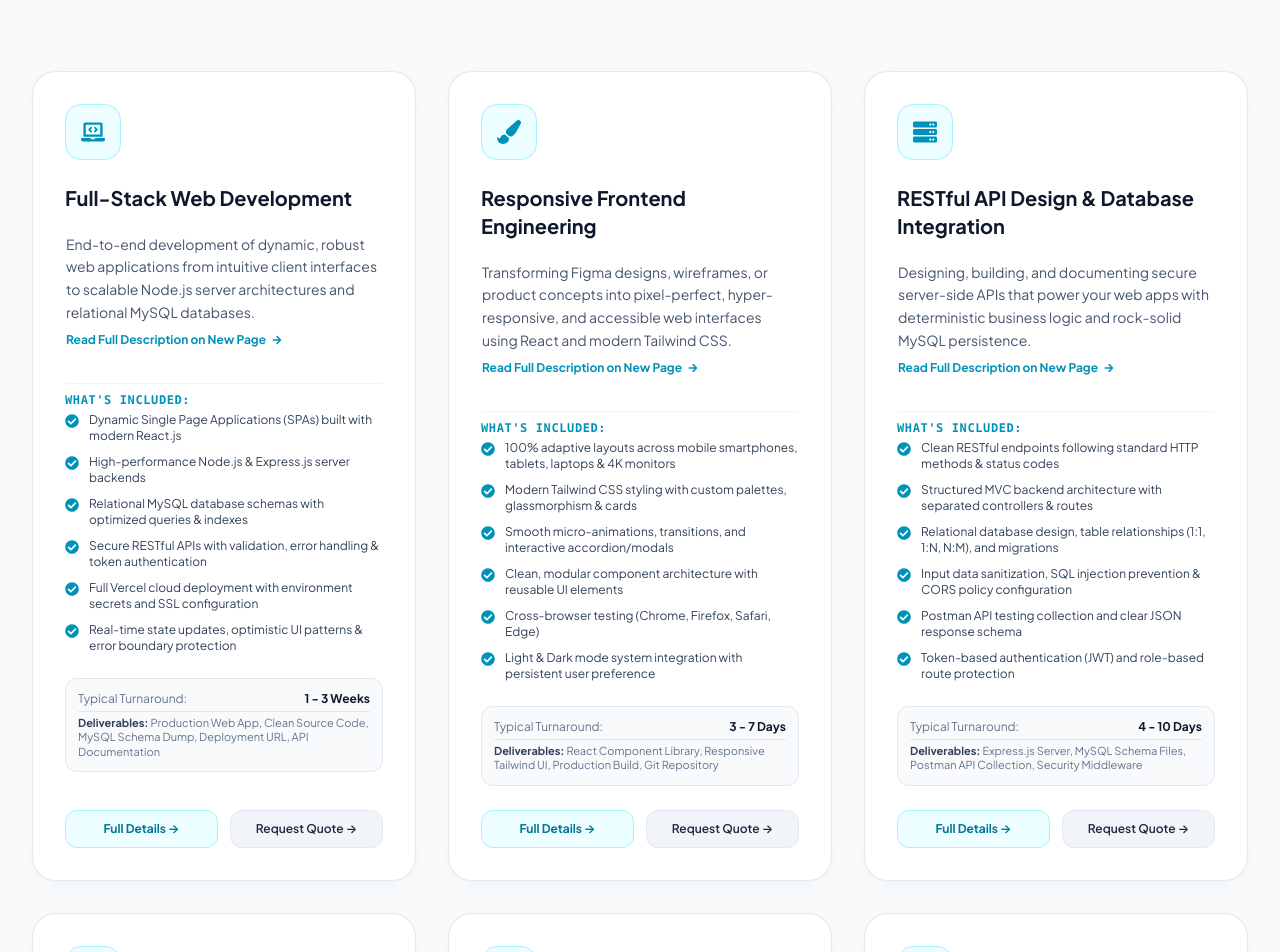
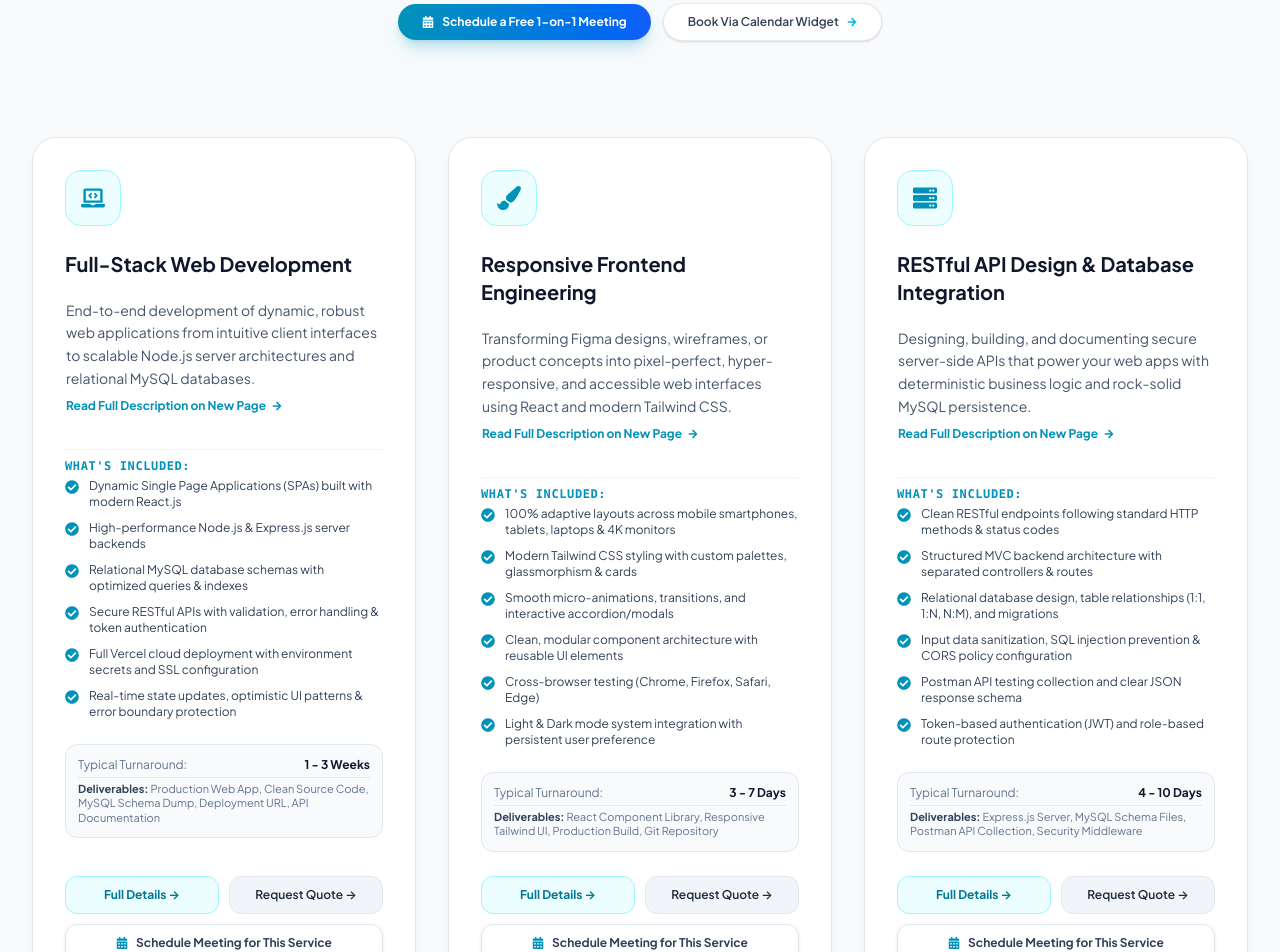
Before and after one commit to hassanakbar-dev/Hassan-Akbar-Portfolio-project, a React (Vite) app in the folder frontend/: page /services in a window 1280 px wide. Shown: the part 300-1252 px from the top of the page. Built offline with nearby package versions, Linux system fonts and the light colour scheme; no server answers.

Commit message:
update services.jsx

```diff
--- a/frontend/src/pages/Services.jsx
+++ b/frontend/src/pages/Services.jsx
@@ -1,10 +1,13 @@
+import { useState } from 'react'
 import { Link } from 'react-router-dom'
 import {
   FaLaptopCode, FaPaintBrush, FaServer, FaRocket,
   FaBug, FaCloudUploadAlt, FaCheckCircle, FaShieldAlt,
-  FaClock, FaSmile, FaCheck, FaArrowRight, FaQuestionCircle
+  FaClock, FaSmile, FaCheck, FaArrowRight, FaQuestionCircle,
+  FaCalendarAlt
 } from 'react-icons/fa'
 import { servicesData, servicePackages, workProcess, personalInfo } from '../data/portfolioData'
+import ScheduleMeeting from '../components/ScheduleMeeting'
 
 const iconMap = {
   FaLaptopCode: FaLaptopCode,
@@ -16,8 +19,19 @@ const iconMap = {
 }
 
 export default function Services() {
+  const [meetingModalService, setMeetingModalService] = useState(null)
   return (
     <div className="pt-32 pb-24 max-w-7xl mx-auto px-4 sm:px-6 lg:px-8 space-y-24">
+
+      {/* Schedule Meeting Modal */}
+      {meetingModalService && (
+        <ScheduleMeeting
+          isModal={true}
+          isOpen={true}
+          preselectedService={meetingModalService}
+          onClose={() => setMeetingModalService(null)}
+        />
+      )}
 
       {/* Header */}
       <div className="text-center max-w-3xl mx-auto space-y-4">
@@ -30,6 +44,24 @@ export default function Services() {
         <p className="text-slate-600 dark:text-slate-400 text-base sm:text-lg leading-relaxed">
           High-standard web development services tailored to deliver speed, aesthetic elegance, and reliable functionality for founders, startups, and established enterprises.
         </p>
+
+        {/* Quick Action Meeting Buttons */}
+        <div className="pt-3 flex flex-wrap items-center justify-center gap-3">
+          <button
+            onClick={() => setMeetingModalService('General Discovery & Architecture Call')}
+            className="inline-flex items-center gap-2 px-6 py-2.5 rounded-full text-xs font-bold text-white bg-gradient-to-r from-cyan-600 to-blue-600 hover:from-cyan-500 hover:to-blue-500 shadow-lg shadow-cyan-600/25 transition cursor-pointer"
+          >
+            <FaCalendarAlt className="text-xs" />
+            <span>Schedule a Free 1-on-1 Meeting</span>
+          </button>
+          <a
+            href="#schedule-meeting"
+            className="inline-flex items-center gap-2 px-6 py-2.5 rounded-full text-xs font-semibold text-slate-700 dark:text-slate-300 bg-white dark:bg-slate-900 border border-slate-200 dark:border-slate-800 hover:border-cyan-500/40 shadow-sm transition"
+          >
+            <span>Book Via Calendar Widget</span>
+            <FaArrowRight className="text-[10px] text-cyan-500" />
+          </a>
+        </div>
       </div>
 
       {/* Services Grid (All 6 core services) */}
@@ -56,7 +88,7 @@ export default function Services() {
                 {/* Clickable Description opening dedicated new page */}
                 <Link
                   to={`/services/${service.slug}`}
-                  className="block group/desc mb-5 p-3 -mx-3 rounded-2xl hover:bg-cyan-50/60 dark:hover:bg-cyan-950/25 transition border border-transparent hover:border-cyan-200 dark:hover:border-cyan-800/50 cursor-pointer"
+                  className="block group/desc mb-5 p-3 -mx-3 rounded-2xl hover:bg-cyan-50/60 dark:hover:bg-cyan-950/25 transition border border-transparent hover:border-cyan-200 dark:border-cyan-800/50 cursor-pointer"
                   title="Click to read full description and specifications on a new page"
                 >
                   <p className="text-slate-600 dark:text-slate-400 text-sm leading-relaxed">
@@ -92,7 +124,8 @@ export default function Services() {
                 </div>
               </div>
 
-              <div className="pt-6 grid grid-cols-2 gap-3">
+              <div className="pt-6 space-y-2.5">
+                <div className="grid grid-cols-2 gap-2.5">
                   <Link
                     to={`/services/${service.slug}`}
                     className="inline-flex items-center justify-center py-2.5 px-3 rounded-xl text-xs font-bold text-cyan-700 dark:text-cyan-300 bg-cyan-50 dark:bg-cyan-950/40 hover:bg-cyan-100 dark:hover:bg-cyan-900/50 border border-cyan-200 dark:border-cyan-800/60 transition text-center"
@@ -106,9 +139,37 @@ export default function Services() {
                     Request Quote →
                   </Link>
                 </div>
+
+                {/* Schedule Meeting Button */}
+                <button
+                  type="button"
+                  onClick={() => setMeetingModalService(service.title)}
+                  className="w-full inline-flex items-center justify-center gap-2 py-2.5 px-3 rounded-xl text-xs font-bold text-slate-700 dark:text-slate-200 bg-white dark:bg-slate-900 hover:border-cyan-500/50 border border-slate-200 dark:border-slate-800 transition cursor-pointer shadow-sm group/btn"
+                >
+                  <FaCalendarAlt className="text-cyan-600 dark:text-cyan-400 text-xs group-hover/btn:scale-110 transition-transform" />
+                  <span>Schedule Meeting for This Service</span>
+                </button>
+              </div>
             </div>
           )
         })}
+      </div>
+
+      {/* ----------------- EMBEDDED SCHEDULE MEETING SECTION ----------------- */}
+      <div className="space-y-4">
+        <div className="text-center max-w-2xl mx-auto space-y-2">
+          <span className="text-xs font-mono font-semibold uppercase tracking-wider text-cyan-600 dark:text-cyan-400">
+            Real-Time Booking
+          </span>
+          <h2 className="text-3xl font-extrabold text-slate-900 dark:text-white">
+            Schedule a Strategy Session
+          </h2>
+          <p className="text-slate-600 dark:text-slate-400 text-sm">
+            Lock in a calendar slot directly with Hassan Akbar to discuss project timelines, tech stacks, or technical challenges.
+          </p>
+        </div>
+
+        <ScheduleMeeting preselectedService={servicesData[0]?.title} />
       </div>
 
       {/* ----------------- SERVICE PACKAGES & TIERS ----------------- */}
```
Lines whose indentation alone changed are shown as unchanged.
